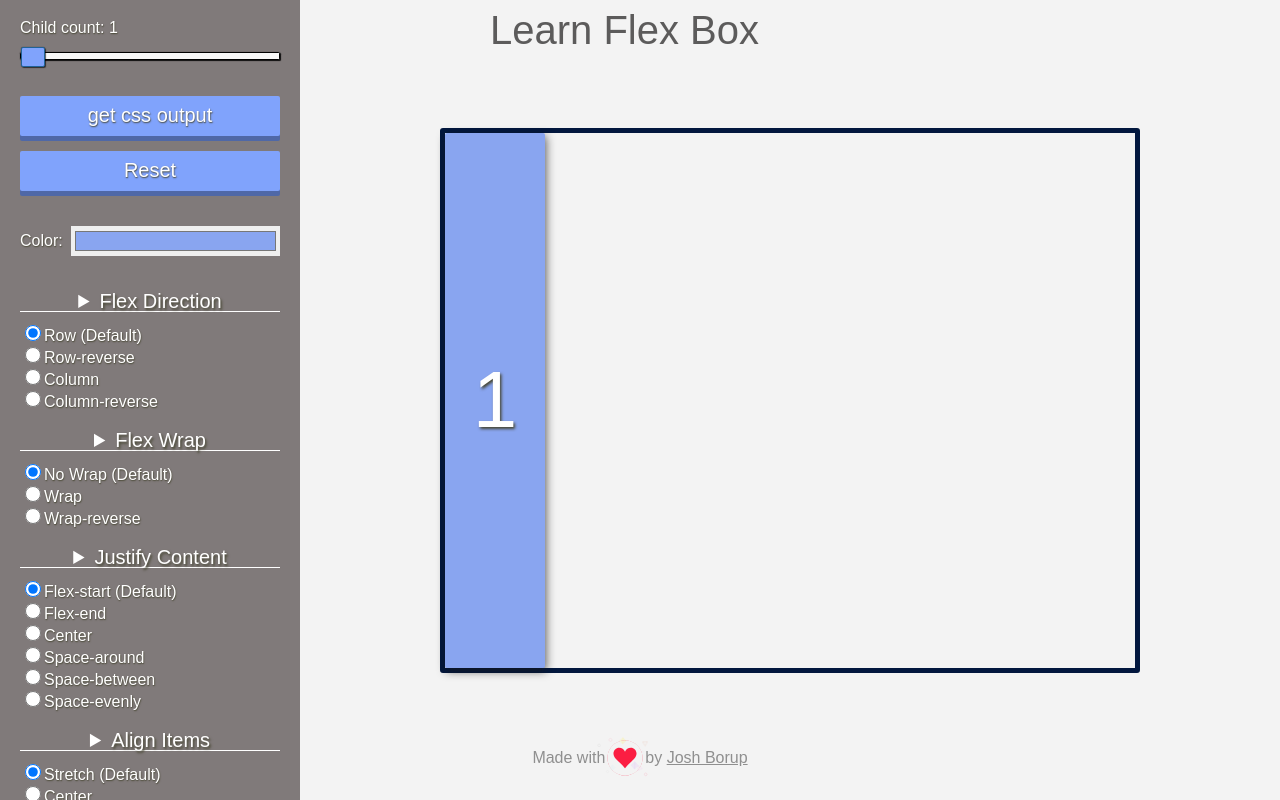
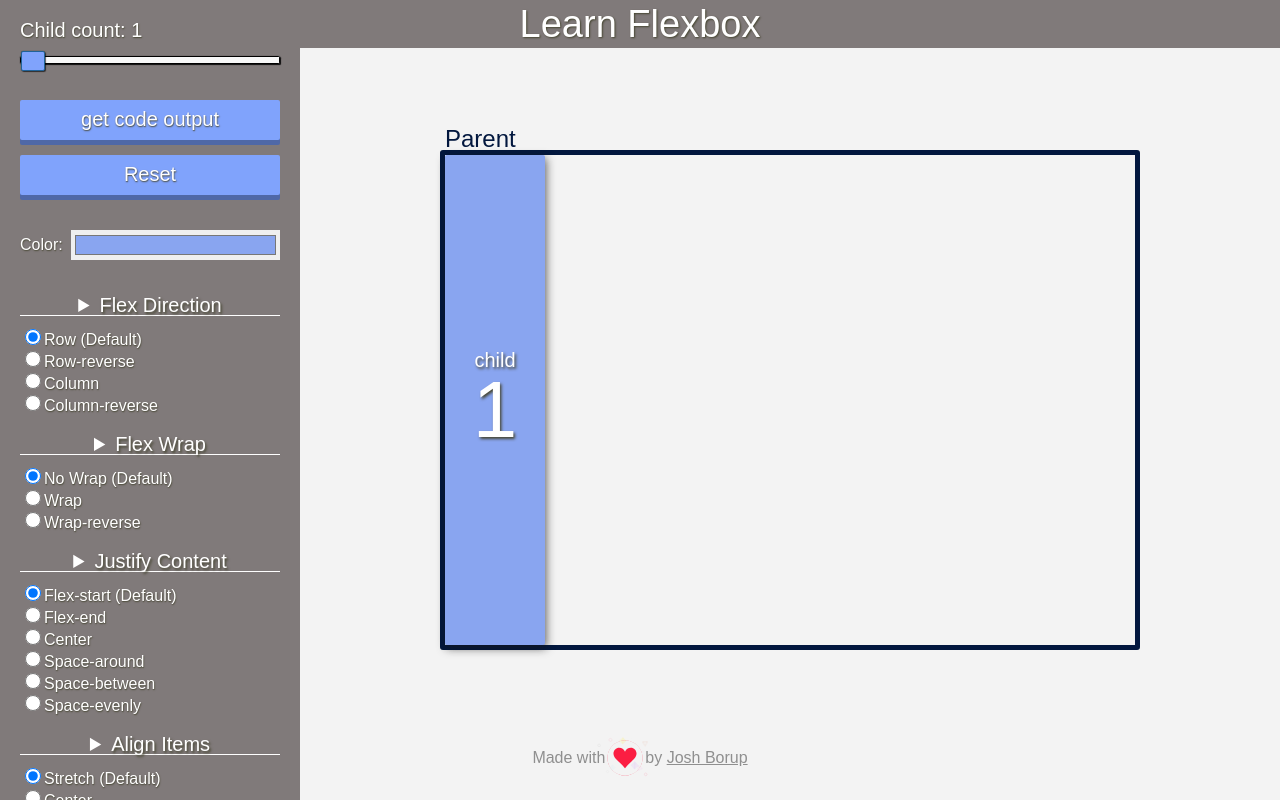
Before and after one commit to joshborup/learnflexbox.org, a React (Create React App) app: page / in a window 1280 px wide. Built offline with nearby package versions, Linux system fonts and the light colour scheme.

Commit message:
updated html output

```diff
--- a/public/index.html
+++ b/public/index.html
@@ -19,7 +19,7 @@
       work correctly both with client-side routing and a non-root public URL.
       Learn how to configure a non-root public URL by running `npm run build`.
     -->
-    <title>Learn Flex-Box</title>
+    <title>Learn Flexbox</title>
   </head>
   <body>
     <noscript>
--- a/src/App.css
+++ b/src/App.css
@@ -5,14 +5,25 @@
   position: relative; }
   .Main > h1 {
     position: absolute;
-    top: 10px;
+    top: 0;
     right: 0;
     left: 0;
-    width: 300px;
+    width: 100%;
+    text-align: center;
+    background: #807a7a;
     margin: 0 auto;
-    font-size: 40px;
+    font-size: 38px;
     z-index: 0;
-    color: #5c5b5b; }
+    color: white;
+    padding: 5px 0;
+    text-shadow: 1px 1px 2px #464632; }
+  .Main .parent-classname {
+    color: #02173E;
+    font-size: 24px;
+    position: absolute;
+    z-index: 2;
+    top: -28px;
+    left: 0; }
   .Main > div:nth-child(2) {
     background: #f3f3f3;
     width: 100%;
@@ -28,19 +39,27 @@
     .Main .generated-div .child-title {
       font-size: 20px; }
   .Main .css-output-container {
-    height: 175px;
+    min-height: 185px;
     width: 300px;
     position: absolute;
-    top: 15px;
+    top: 265px;
     font-size: 17px;
     left: 315px;
     border-radius: 8px;
-    background: #faf1e4;
+    padding-top: 10px;
+    background: #f0ede8;
     color: #505050;
     transition: .3s;
     box-shadow: 1px 1px 5px rgba(0, 0, 0, 0.377);
     z-index: 3;
     border: black solid 1px; }
+    .Main .css-output-container h1 {
+      position: absolute;
+      top: 5px;
+      left: 5px; }
+  .Main .css {
+    top: 65px;
+    min-height: 85px; }
   .Main .slide-in {
     transform: translate(0px, 0px); }
   .Main .slide-out {
--- a/src/App.js
+++ b/src/App.js
@@ -16,7 +16,7 @@ class App extends Component {
     super()
     this.state = {
       color:'#89a5f0',
-      childrenArray:[],
+      childrenArray:[0],
       flexChildren:0,
       flexDirection:'row',
       flexWrap:'nowrap',
@@ -89,12 +89,13 @@ class App extends Component {
       parent: {
         border: 'solid 5px #02173E',
         width: '100%',
-        height: '545px',
+        height: '500px',
         maxWidth:'700px',
         minWidth: '500px',
         margin: '0 auto',
         display: 'flex',
         borderRadius:'3px',
+        position:'relative',
         justifyContent: this.state.justifyContent,
         alignItems: this.state.alignItems,
         flexDirection: this.state.flexDirection,
@@ -204,10 +205,12 @@ class App extends Component {
           </Sidebar>
           <div>
             <div style={styles.parent}>
-              {this.state.flexChildren ? divArray : <div style={styles.child}>1</div>}
+            <h2 className='parent-classname'>Parent</h2>
+              {this.state.flexChildren ? divArray : <div className='generated-div' style={styles.child}><div className='child-title'>child</div>1</div>}
             </div>
           </div>
           <CssOutput
+          count={this.state.childrenArray}
           justifyContent={this.state.justifyContent}
           alignItems={this.state.alignItems}
           flexDirection={this.state.flexDirection}
@@ -224,7 +227,7 @@ class App extends Component {
           <h3>&nbsp;<a href='https://www.joshborup.com'>Josh&nbsp;Borup</a> </h3>
           </div>
         </div>
-        <h1>Learn Flex Box</h1>
+        <h1>Learn Flexbox</h1>
       </div>
     );
   }
--- a/src/App.scss
+++ b/src/App.scss
@@ -6,14 +6,27 @@
 
     >h1 {
         position: absolute;
-        top: 10px;
+        top: 0;
         right: 0;
         left: 0;
-        width: 300px;
+        width: 100%;
+        text-align: center;
+        background: rgb(128, 122, 122);
         margin: 0 auto;
-        font-size: 40px;
+        font-size: 38px;
         z-index: 0;
-        color: #5c5b5b;
+        color: white;
+        padding: 5px 0;
+        text-shadow: 1px 1px 2px rgb(70,70,50);
+    }
+
+    .parent-classname {
+        color: #02173E;
+        font-size: 24px;
+        position: absolute;
+        z-index: 2;
+        top: -28px;
+        left: 0;
     }
 
     >div:nth-child(2) {
@@ -38,21 +51,32 @@
     }
 
     .css-output-container {
-        height: 175px;
+        min-height: 185px;
         width: 300px;
         position: absolute;
-        top: 15px;
+        top: 265px;
         font-size: 17px;
         left: 315px;
         border-radius: 8px;
-        background: #faf1e4;
+        padding-top: 10px;
+        background: #f0ede8;
         color: rgb(80, 80, 80);
         transition: .3s;
         box-shadow: 1px 1px 5px rgba(0, 0, 0, 0.377);
         z-index: 3;
         border: black solid 1px;
 
+        h1{
+            position: absolute;
+            top: 5px;
+            left: 5px;
+        }
 
+    }
+
+    .css {
+        top: 65px;
+        min-height: 85px;
     }
 
     .slide-in {
--- a/src/components/CssOutput.js
+++ b/src/components/CssOutput.js
@@ -1,13 +1,17 @@
 import React from 'react';
 
 const CssOutput = (props) => {
-    console.log(props)
+    let divArray = props.count ? props.count.map(div => {
+        return `      <div>Child ${div + 1}</div>
+        `}).join('') : '';
+
     let toggledClass = props.toggle ? 'css-output-container slide-in' : 'css-output-container slide-out';
     return (
         <div >
-            <pre className={toggledClass}>{
+
+            <pre className={toggledClass + ' css'}><h1>CSS</h1>{
                 `
-        .parent {
+        .Parent {
             display: flex;
             flex-direction: ${props.flexDirection};
             flex-wrap: ${props.flexWrap};
@@ -19,6 +23,12 @@ const CssOutput = (props) => {
             }</pre>
 
 
+        <pre className={toggledClass}><h1>HTML</h1>{
+                `
+        <div class='Parent'>
+        ${divArray}</div>
+                `
+            }</pre>
         </div>
     );
 };
--- a/src/components/sidebar.css
+++ b/src/components/sidebar.css
@@ -1,5 +1,6 @@
 .side-bar-container {
   max-height: 100vh;
+  height: 100%;
   position: relative;
   z-index: 4;
   width: 300px;
@@ -156,6 +157,7 @@
       text-shadow: 0.5px 0.5px 1.5px #464632;
       margin-right: 8px; }
   .side-bar-container > label {
+    font-size: 20px;
     color: white;
     text-shadow: 0.5px 0.5px 1.5px #464632; }
   .side-bar-container .flex-children {
--- a/src/components/sidebar.js
+++ b/src/components/sidebar.js
@@ -11,7 +11,7 @@ const SideBar = (props) => {
             </div>
             <div className='output-button'>
                 <div>
-                    {props.toggle ? <button className='hide' onClick={props.myToggle}>hide css output</button> : <button onClick={props.myToggle}>get css output</button>}
+                    {props.toggle ? <button className='hide' onClick={props.myToggle}>hide code output</button> : <button onClick={props.myToggle}>get code output</button>}
                 </div>
                 <div>
                     <button onClick={props.reset}>Reset</button>
--- a/src/components/sidebar.scss
+++ b/src/components/sidebar.scss
@@ -1,5 +1,6 @@
 .side-bar-container {
     max-height: 100vh;
+    height: 100%;
     position: relative;
     z-index: 4;
     width: 300px;
@@ -214,7 +215,7 @@
 
 
     >label {
-
+        font-size: 20px;
         color: white;
         text-shadow: .5px .5px 1.5px rgb(70,70,50);
 
```
